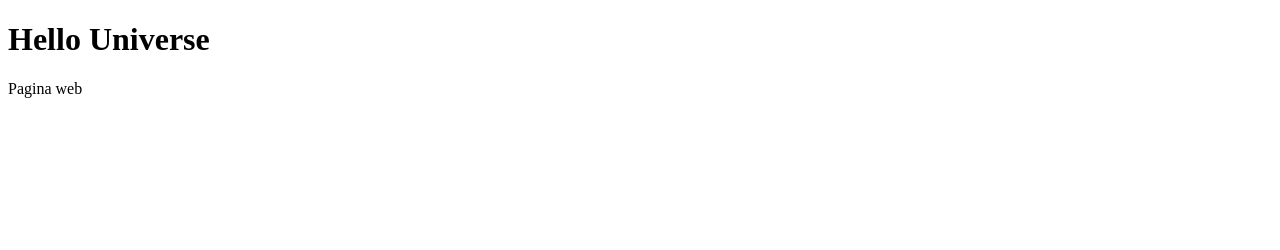
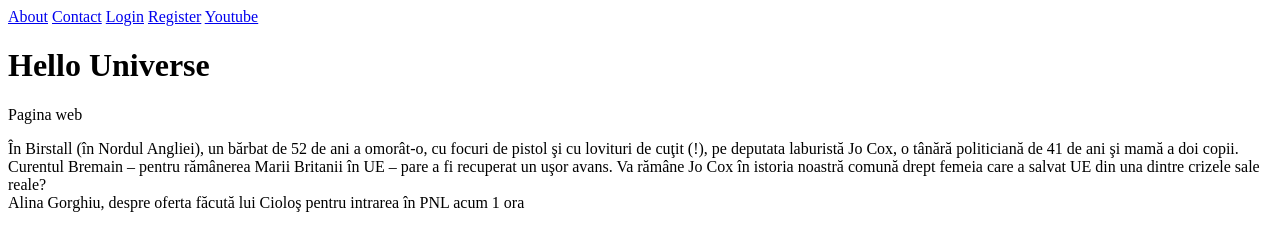
Before and after one commit to Razvan94/folder_git_razvan, a plain HTML site: page app/index.html in a window 1280 px wide. Drawn offline with Linux system fonts and the light colour scheme.

Commit message:
sectiune gata

```diff
--- a/app/index.html
+++ b/app/index.html
@@ -5,8 +5,45 @@
   <style></style>
   <link rel="stylesheet" type="text/css" href="app.css">
 </head>
+
+
+
+
+
 <body>
-  <h1>Hello Universe</h1>
-  <p> Pagina web</p>
+  <header>
+
+     <nav>
+       <a href="about/about.html"> About</a>
+       <a href="contact/contact.html"> Contact</a>
+       <a href="login/login.html"> Login</a>
+       <a href="register/register.html"> Register</a>
+       <a href="https://www.youtube.com/"> Youtube </a>
+      </nav>
+
+   </header>
+
+   <h1>Hello Universe</h1>
+   <p> Pagina web</p>
+
+
+
+   <section>
+     <article>
+       În Birstall (în Nordul Angliei), un bărbat de 52 de ani a omorât-o, cu focuri de pistol şi cu lovituri de cuţit (!), pe deputata laburistă Jo Cox, o tânără politiciană de 41 de ani şi mamă a doi copii. Curentul Bremain ‒ pentru rămânerea Marii Britanii în UE ‒ pare a fi recuperat un uşor avans. Va rămâne Jo Cox în istoria noastră comună drept femeia care a salvat UE din una dintre crizele sale reale?
+     </article>
+
+     <article>
+
+       Alina Gorghiu, despre oferta făcută lui Cioloş pentru intrarea în PNL
+       acum 1 ora
+     </article>
+
+
+   </section>
+
+
+
+
 </body>
 </html>
```
